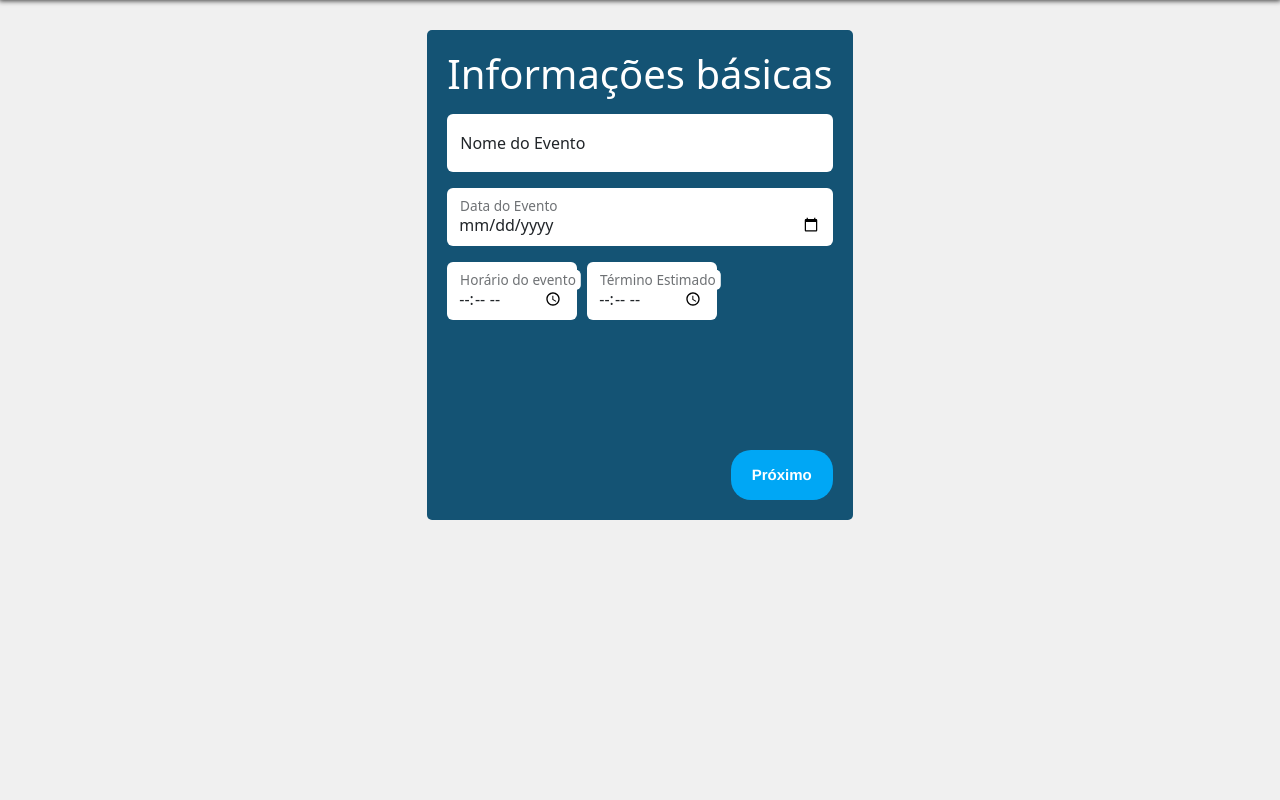
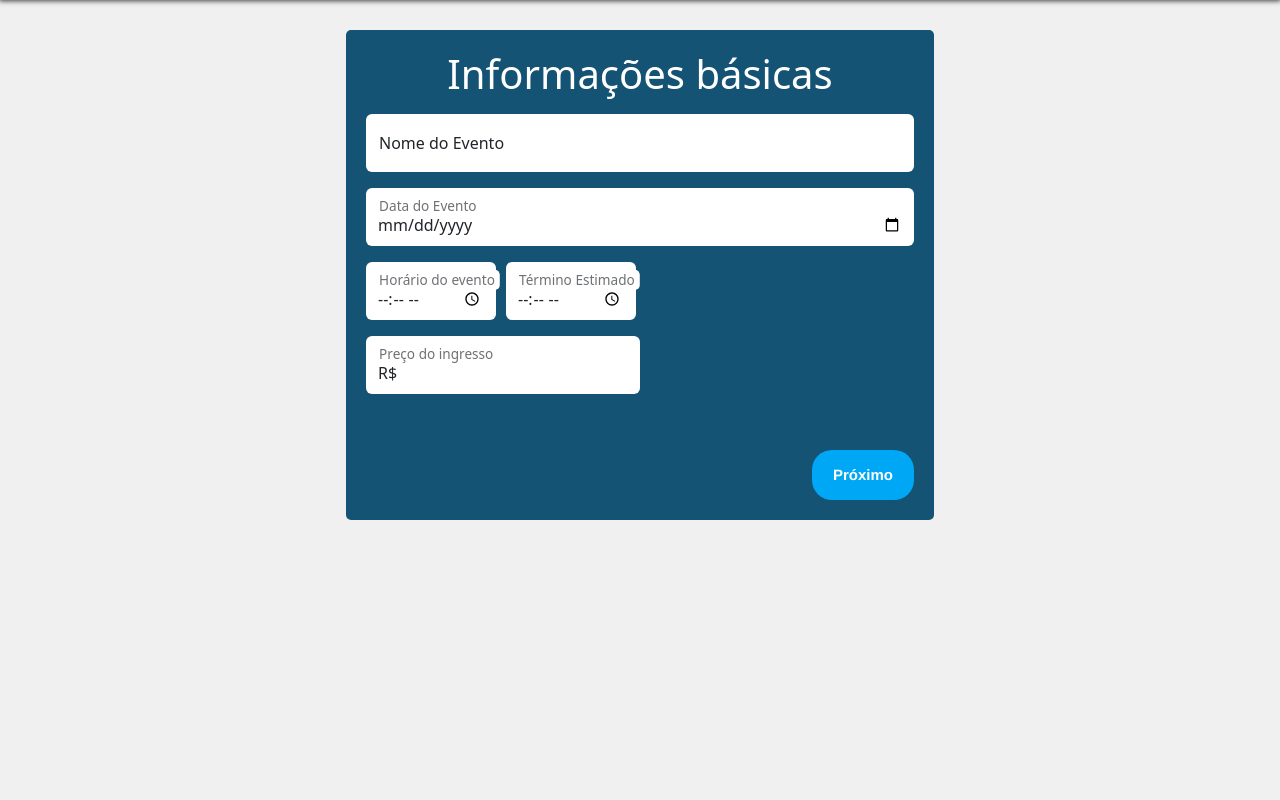
Before and after one commit to joaopbarcellos/projeto-integrador, a PHP site: page /ProgWeb/Desenvolvimento/criaEvento.html in a window 1280 px wide. Shown: the part 105-905 px from the top of the page. Run offline with PHP 8.4, Linux system fonts and the light colour scheme; some libraries are stand-ins or nearby versions; some web fonts are replaced.

Commit message:
Add files via upload

```diff
--- a/ProgWeb/Desenvolvimento/criaEvento.html
+++ b/ProgWeb/Desenvolvimento/criaEvento.html
@@ -176,25 +176,32 @@
 					<div class="step">
 						<div class="infos">
 							<h1>Informações básicas</h1>
+
 							<div class="form-floating mb-3 mt-3">
 								<input type="text" class="form-control" id="nomeEvento" placeholder="Nome do evento">
 								<label for="nomeEvento">Nome do Evento</label>
 							</div>
 
 							<div class="form-floating mb-3">
-								<input type="date" class="form-control" id="dataEvento" placeholder="Data do Evento">
+								<input type="date" class="form-control" id="dataEvento">
 								<label for="dataEvento">Data do Evento</label>
 							</div>
 
 							<div class="horas">
 								<div class="form-floating mb-3">
-									<input type="time" class="form-control" id="horarioInicio" placeholder="Horário do evento">
+									<input type="time" class="form-control" id="horarioInicio">
 									<label for="horarioInicio">Horário do evento</label>
 								</div>
 								<div class="form-floating mb-3">
-									<input type="time" class="form-control" id="horarioFim" placeholder="Horário do evento">
+									<input type="time" class="form-control" id="horarioFim">
 									<label for="horarioFim">Término Estimado</label>
 								</div>
+							</div>
+
+							<!-- Preço -->
+							<div class="form-floating col-6">
+								<input type="text" class="form-control" id="preco" value="R$">
+								<label class="form-label" for="preco">Preço do ingresso</label>
 							</div>
 
 						</div>
@@ -202,28 +209,13 @@
 						<button class="next-btn"><span>Próximo</span></button>
 					</div>
 
+					<!-- Etapa 2 -->
 					<div class="step">
 						<div class="infos">
 							<h1>Localização</h1>
 
 							<!-- Logradouro -->
-							<div class="form-floating mb-3">
-								<input type="text" class="form-control" id="logradouroEvento" placeholder="Logradouro">
-								<label for="logradouroEvento">Logradouro</label>
-							</div>
-							<div class="mb-3 m-auto" id="ci-bairro">
-								<div class="form-floating col-6">
-									<input type="text" class="form-control" id="cidadeEvento" placeholder="Cidade">
-									<label for="cidadeEvento">Cidade</label>
-								</div>
-								<!-- Bairro -->
-								<div class="form-floating col-5">
-									<input type="text" class="form-control" id="bairroEvento" placeholder="Bairro">
-									<label for="bairroEvento">Bairro</label>
-								</div>
-							</div>
-
-							<div class="loc mb-3 m-auto">
+							<div class="loc mb-3 m-auto mt-3">
 								<!-- Cep do Evento -->
 								<div class="form-floating col-4">
 									<input type="text" class="form-control" id="cepEvento" placeholder="CEP">
@@ -232,13 +224,13 @@
 
 								<!-- Numero do evento -->
 								<div class="form-floating col-4">
-									<input type="text" class="form-control" id="numeroEvento" placeholder="Número">
-									<label for="numeroEvento">Número</label>
+									<input type="text" class="form-control" id="cidadeEvento" placeholder="Cidade">
+									<label for="cidadeEvento">Cidade</label>
 								</div>
 
 								<!-- Estado -->
 								<div class="form-floating col-3">
-									<select class="form-select" id="estadoEvento" placeholder="Estado">
+									<select class="form-select" id="estadoEvento">
 										<option value="1">AC</option>
 										<option value="2">AL</option>
 										<option value="3">AP</option>
@@ -272,6 +264,21 @@
 
 							</div>
 
+							<div class="form-floating mb-3">
+								<input type="text" class="form-control" id="logradouroEvento" placeholder="Logradouro">
+								<label for="logradouroEvento">Logradouro</label>
+							</div>
+							<div class="mb-3 m-auto" id="ci-bairro">
+								<div class="form-floating col-6">
+									<input type="text" class="form-control" id="bairroEvento" placeholder="Bairro">
+									<label for="bairroEvento">Bairro</label>
+								</div>
+								<!-- Bairro -->
+								<div class="form-floating col-5">
+									<input type="number" class="form-control" id="numeroEvento" placeholder="Número">
+									<label for="numeroEvento">Número</label>
+								</div>
+							</div>
 
 							<!-- Complemento -->
 							<div class="form-floating mb-3">
@@ -296,60 +303,97 @@
 
 					<div class="step">
 						<div class="infos">
-							<h1>Etapa 3</h1>
-							<!-- Logradouro -->
-							<div class="form-floating mb-3">
-								<input type="text" class="form-control" id="logradouroEvento" placeholder="Logradouro">
-								<label for="logradouroEvento">Logradouro</label>
+
+							<h1>Vagas</h1>
+
+							<div class="qtd mb-3 mt-3">
+								<!-- Minimo de inscricoes -->
+								<div class="form-floating col-6">
+									<input type="number" class="form-control" id="capMinima" placeholder="Mínimo de inscrições para realização do evento">
+									<label for="capMinima">Quantidade mínima de vagas</label>
 								</div>
-							<div class="mb-3 m-auto" id="ci-bairro">
+
+								<!-- Qtd de vagas -->
 								<div class="form-floating col-6">
-									<input type="text" class="form-control" id="cidadeEvento" placeholder="Cidade">
-									<label for="cidadeEvento">Cidade</label>
-								</div>
-								<!-- Bairro -->
-								<div class="form-floating col-5">
-									<input type="text" class="form-control" id="bairroEvento" placeholder="Bairro">
-									<label for="bairroEvento">Bairro</label>
-								</div>
+									<input type="number" class="form-control" id="capMaxima" placeholder="Quantidade de vagas">
+									<label for="capMaxima">Quantidade máxima de vagas</label>
 								</div>
 							</div>
 
-						<div class="botoes">
-							<button class="prev-btn">
-								<svg xmlns="http://www.w3.org/2000/svg" height="1em" viewBox="0 0 448 512" class="iconevoltarevents">
-									<path d="M9.4 233.4c-12.5 12.5-12.5 32.8 0 45.3l160 160c12.5 12.5 32.8 12.5 45.3 0s12.5-32.8 0-45.3L109.2 288 416 288c17.7 0 32-14.3 32-32s-14.3-32-32-32l-306.7 0L214.6 118.6c12.5-12.5 12.5-32.8 0-45.3s-32.8-12.5-45.3 0l-160 160z"/></path>
-								</svg>
-								<span>Anterior</span>
-							</button>
 
-							<button class="next-btn"><span>Próximo</span></button>
+
+							<div class="horas mb-3">
+								<!-- Evento recorrente -->
+								<div class="form-floating">
+									<select class="form-select" id="idadePublico">
+										<option value="1">De 3 a 7</option>
+										<option value="2">De 8 a 13</option>
+										<option value="3">De 14 a 16</option>
+										<option value="4">De 17 a 20</option>
+										<option value="5">Acima de 18</option>
+										<option value="6">De 20 a 30</option>
+										<option value="7">De 30 a 40</option>
+										<option value="8">Acima de 40</option>
+									</select>
+									<label for="idadePublico">Idade alvo do evento</label>
+								</div>
+
+								<!-- Intuito do evento -->
+								<div class="form-floating">
+									<select  class="form-select" id="intuEvento" placeholder="Intuito do evento">
+										<option>Para toda família</option>
+										<option>Profissionais</option>
+										<option>Treino para amadores</option>
+									</select>
+									<label for="intuEvento">Intuito do evento</label>
 								</div>
 							</div>
 
-<!--
-							<label for="formFileLg" class="form-label">Adicione uma foto e descrição do evento para alcançar mais pessoas</label>
-							<input class="form-control form-control-lg" id="formFileLg" type="file">
+							<div class="intRecor">
+								<!-- Evento recorrente -->
+								<div class="form-floating col-4">
+									<select type="checkbox" class="form-control" id="eveRecorrente">
+										<option value="1">Não</option>
+										<option value="2">Sim</option>
+									</select>
+									<label for="eveRecorrente">O evento é recorrente?</label>
+								</div>
 
-							<input type="radio" class="btn-check" name="btnradio" id="btnradio1" autocomplete="off" checked>
-							<label class="btn btn-outline-primary" for="btnradio1">Sim</label>
+								<div class="form-floating col-5">
+									<div class="btn-group" role="group" aria-label="Basic checkbox toggle button group">
 
-							se eh recorrente o evento
+										<input type="checkbox" class="btn-check" id="btncheck1" autocomplete="off">
+										<label class="btn btn-outline-primary" for="btncheck1">D</label>
 
-							<input type="radio" class="btn-check" name="btnradio" id="btnradio2" autocomplete="off">
-							<label class="btn btn-outline-primary" for="btnradio2">Não</label>
--->
+										<input type="checkbox" class="btn-check" id="btncheck2" autocomplete="off">
+										<label class="btn btn-outline-primary" for="btncheck2">S</label>
+
+										<input type="checkbox" class="btn-check" id="btncheck3" autocomplete="off">
+										<label class="btn btn-outline-primary" for="btncheck3">T</label>
+
+										<input type="checkbox" class="btn-check" id="btncheck4" autocomplete="off">
+										<label class="btn btn-outline-primary" for="btncheck4">Q</label>
+
+										<input type="checkbox" class="btn-check" id="btncheck5" autocomplete="off">
+										<label class="btn btn-outline-primary" for="btncheck5">Q</label>
+
+										<input type="checkbox" class="btn-check" id="btncheck6" autocomplete="off">
+										<label class="btn btn-outline-primary" for="btncheck6">S</label>
+
+										<input type="checkbox" class="btn-check" id="btncheck7" autocomplete="off">
+										<label class="btn btn-outline-primary" for="btncheck7">S<label>
+
+									</div>
+								</div>
 
 
-					<div class="step">
-						<div class="infos">
-							<h1>Cadastre as informações para criar o seu evento</h1>
 
-							<div class="form-floating mb-3 mt-3">
-								<input type="text" class="form-control" id="floatingInput" placeholder="Nome do evento">
-								<label for="floatingInput">Nome do Evento</label>
+
 							</div>
+
+
 						</div>
+
 						<div class="botoes">
 							<button class="prev-btn">
 								<svg xmlns="http://www.w3.org/2000/svg" height="1em" viewBox="0 0 448 512" class="iconevoltarevents">
@@ -375,8 +419,6 @@
 							</button>
 						</div>
 					</div>
-					</div>
-
 				</form>
 			</div>
         </div>
--- a/ProgWeb/Desenvolvimento/css/styles_criaEvento.css
+++ b/ProgWeb/Desenvolvimento/css/styles_criaEvento.css
@@ -26,6 +26,12 @@
     gap: 10px;
 }
 
+.qtd{
+    display: flex;
+    flex-direction: row;
+    gap: 10px;
+}
+
 input{
     border: 0 !important;
 }
@@ -48,6 +54,10 @@ input[type="time"]{
 
 .infos{
     height: 400px;
+}
+
+.step, form{
+    width: 100%;
 }
 
 .step h1{
```
Also changed, not shown: ProgWeb/Desenvolvimento/js/script_criaEvento.js (+140 -22 lines). Lines whose indentation alone changed are shown as unchanged.
